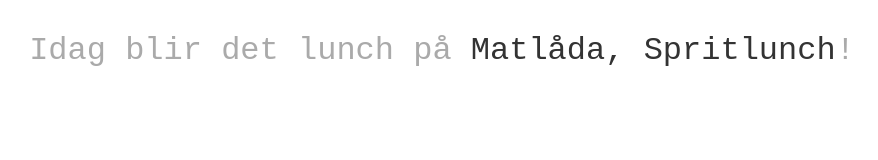
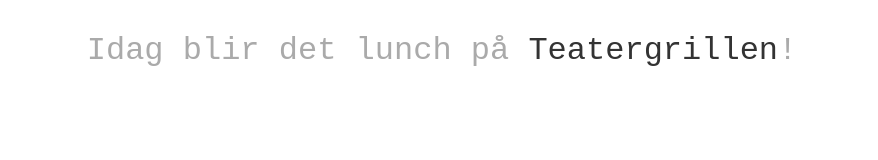
Before and after one commit to chriswl/martensjostrand.github.io, a plain HTML site: page index.html in a window 1280 px wide. Shown: the whole page, without its empty margins (198-1076 px from the left). Drawn offline with Linux system fonts and the light colour scheme.

Commit message:
Update index.html
More options

```diff
--- a/index.html
+++ b/index.html
@@ -9,7 +9,8 @@
     <script type="text/javascript" src="script/seedrandom-min.js"></script>
     <title>Var &auml;ter vi lunch idag?</title>
     <script type="text/javascript">
-             var restaurants = ["Matlåda, Spritlunch"];
+             var restaurants = ["Kebaben", "Bistro Bestick", "The Meat",
+                     "Giffins Steakhouse", "Gute Grill &amp; Bar", "Teatergrillen", "Max, Matlåda, Indiern VÄNSTER om LO"];
 
              var getTimestamp = function(offset) {
                 date = new Date()
```
